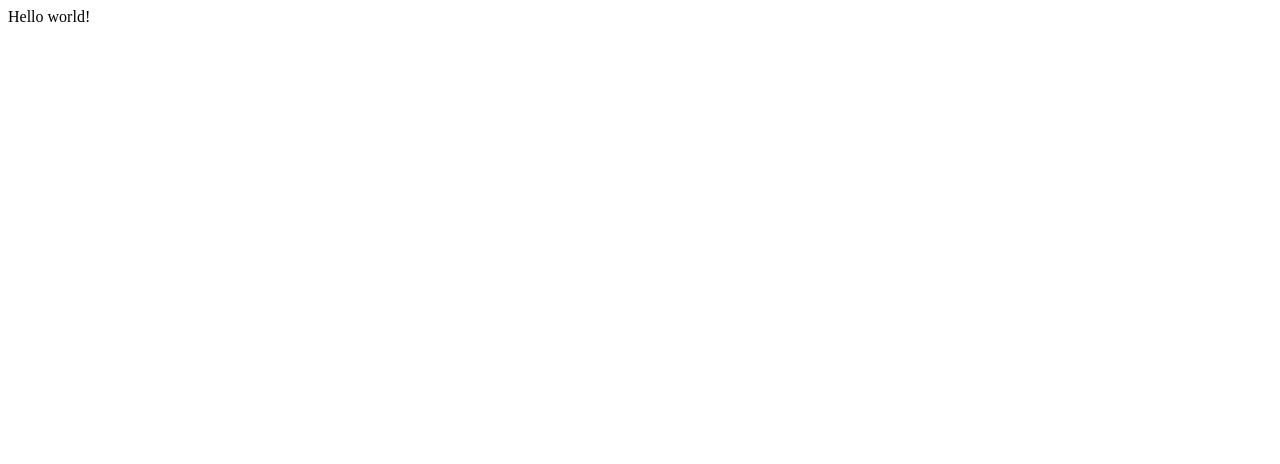
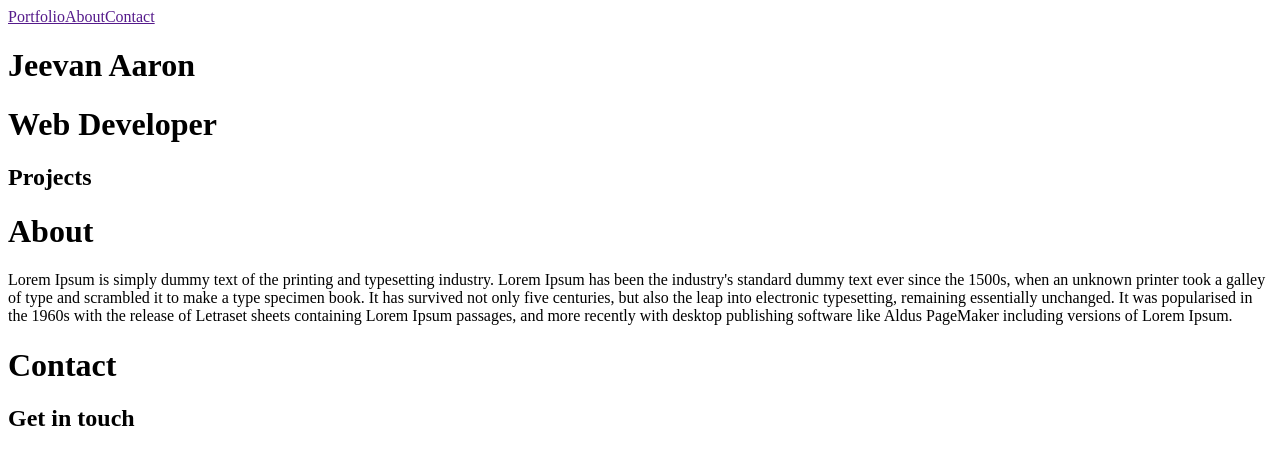
Before and after one commit to aaronsww/portfolio, a Gatsby site: page / in a window 1280 px wide. Built offline with nearby package versions, Linux system fonts and the light colour scheme; Gatsby itself is replaced by a stand-in of ours.

Commit message:
chore: established basic structure

```diff
--- a/src/pages/index.js
+++ b/src/pages/index.js
@@ -1,5 +1,39 @@
-import * as React from "react"
+import * as React from "react";
 
 export default function Home() {
-  return <div>Hello world!</div>
+  return (
+    <div>
+      <nav>
+        <a href="">Portfolio</a>
+        <a href="">About</a>
+        <a href="">Contact</a>
+      </nav>
+      <h1>Jeevan Aaron</h1>
+      <h1>Web Developer</h1>
+      <section>
+        <h1>Projects</h1>
+      </section>
+
+      <secion>
+        <h1> About</h1>
+        <p>
+          Lorem Ipsum is simply dummy text of the printing and typesetting
+          industry. Lorem Ipsum has been the industry's standard dummy text ever
+          since the 1500s, when an unknown printer took a galley of type and
+          scrambled it to make a type specimen book. It has survived not only
+          five centuries, but also the leap into electronic typesetting,
+          remaining essentially unchanged. It was popularised in the 1960s with
+          the release of Letraset sheets containing Lorem Ipsum passages, and
+          more recently with desktop publishing software like Aldus PageMaker
+          including versions of Lorem Ipsum.
+        </p>
+        {/* Skill List */}
+      </secion>
+      {/* Call Github Api */}
+      <secion>
+        <h1> Contact</h1>
+        <h2>Get in touch</h2>
+      </secion>
+    </div>
+  );
 }
```
